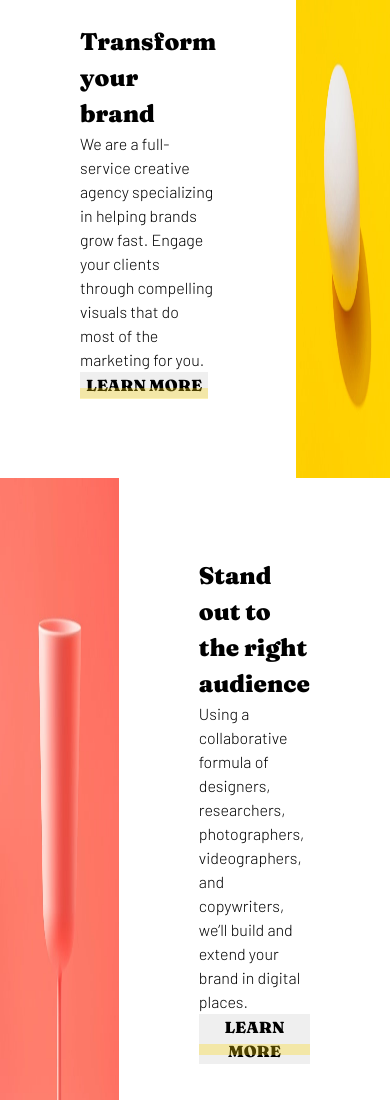
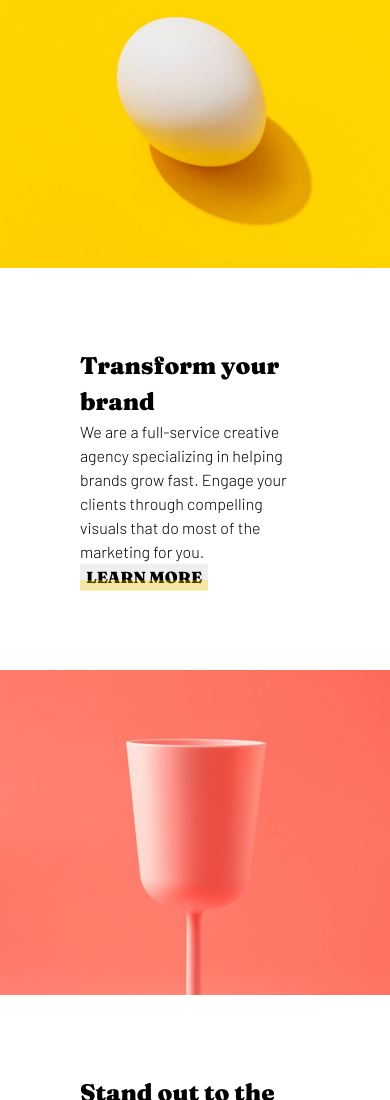
Before and after one commit to radanovicnikola93/sunnyside-agency, a website: page index.html in a window 390 px wide. Shown: the part 900-2000 px from the top of the page. Drawn offline with Linux system fonts and the light colour scheme.

Commit message:
styled position of main for mobile

```diff
--- a/styles/sass/layouts/_main.scss
+++ b/styles/sass/layouts/_main.scss
@@ -32,6 +32,17 @@ main {
     .main--container {
         // TODO
         // fix flex direction
+        > div:first-child {
+            flex-direction: column-reverse;
+        }
+
+        > div:nth-of-type(2) {
+            flex-direction: column-reverse !important;
+        }
+
+        > div:last-child {
+            flex-direction: column;
+        }
     }
 
     .main--image--mobile {
```
Also changed, not shown: styles/css/style.css.
